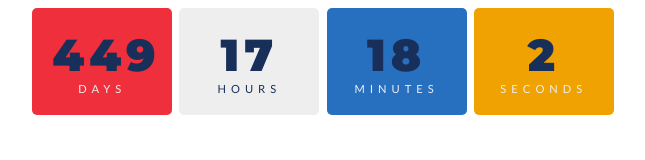
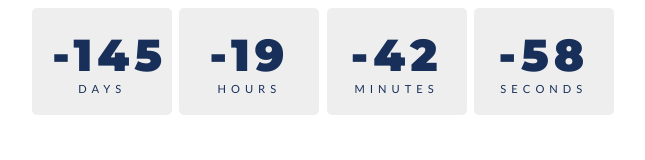
Before and after one commit to juyun77/notion, a plain HTML site: page index.html in a window 1280 px wide. Shown: the whole page, without its empty margins (317-962 px from the left). Drawn offline with Linux system fonts and the light colour scheme.

Commit message:
Update index.html

```diff
--- a/index.html
+++ b/index.html
@@ -1,3 +1,4 @@
+
 <!DOCTYPE html>
 <html lang="en">
 <head>
@@ -28,7 +29,8 @@ body{
 }
 
 .days {
-  background: #EF2F3C;
+  background: #eeeeee;
+  color: #183059;
 }
 
 .hours {
@@ -37,11 +39,13 @@ body{
 }
 
 .minutes {
-  background: #276FBF;
+  background: #eeeeee;
+  color: #183059;
 }
 
 .seconds {
-  background: #F0A202;
+  background: #eeeeee;
+  color: #183059;
 }
 
 .numbers {
@@ -103,7 +107,7 @@ body{
 </body>
 <script>
     const year = new Date().getFullYear();
-const myDate = new Date('Oct 15, 2024 00:00:00'); //여기서 d-day 날짜 바꿔줌
+const myDate = new Date('Feb 28, 2023 12:00:00'); //날짜 여기서 바꿔
 console.log(myDate);
 
 // countdown
```
